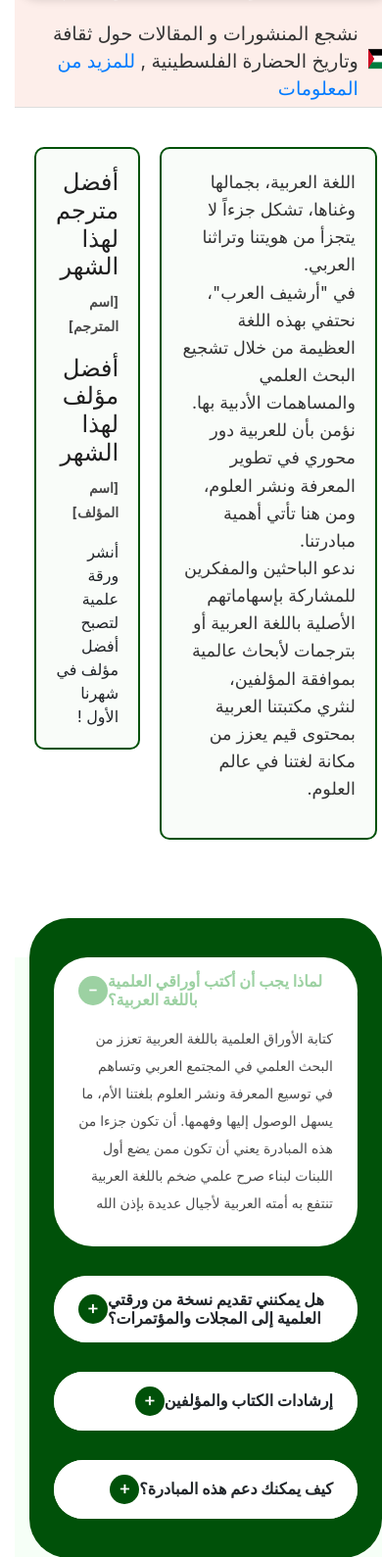
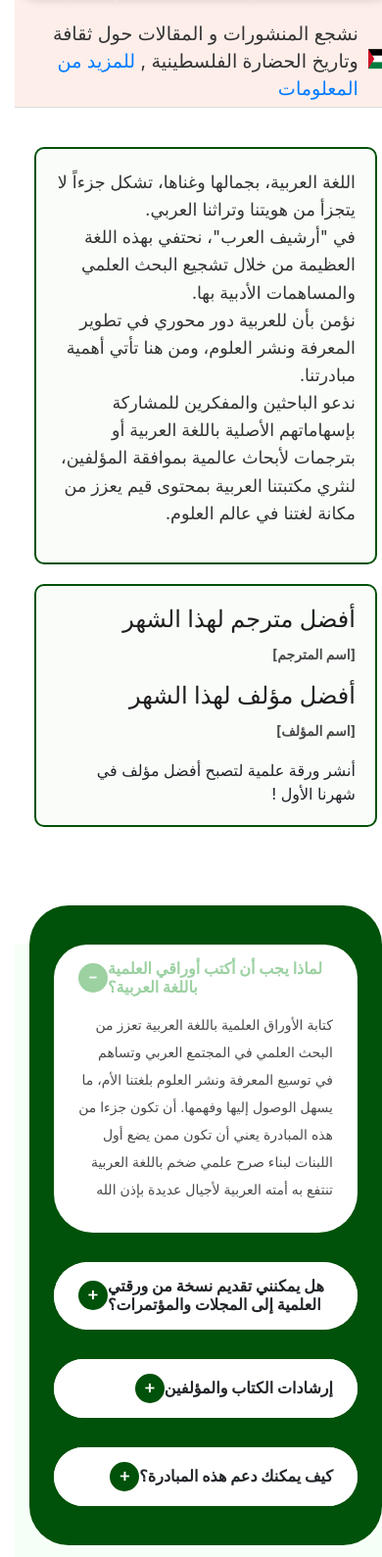
Before and after one commit to Arabarxiv/arabarxiv, a Django app: page /home in a window 390 px wide. Shown: the part 80-1669 px from the top of the page at 98% size. Run offline with Django 5.2, Linux system fonts and the light colour scheme; some libraries are stand-ins or nearby versions.

Commit message:
fix home for mobile

```diff
--- a/main/static/assets/css/templatemo-scholar.css
+++ b/main/static/assets/css/templatemo-scholar.css
@@ -1706,6 +1706,13 @@ Contact Style
   font-weight: 400;
 }
 
+@media (max-width: 600px) {
+  .home-intro-section {
+      flex-direction: column;
+  }
+}
+
+
 /*
 ---------------------------------------------
 Footer Style
```
